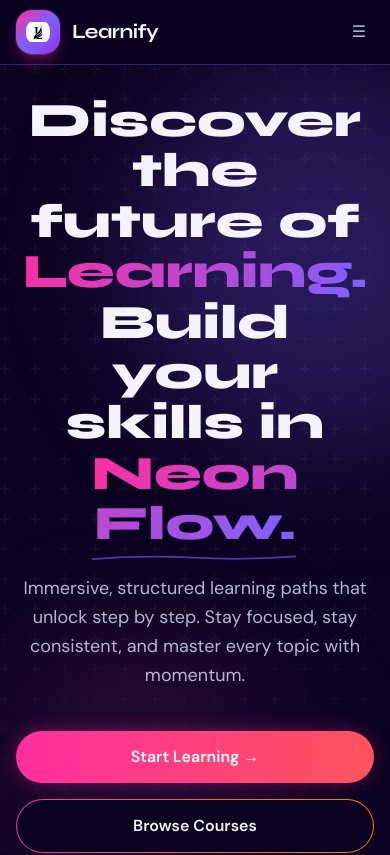
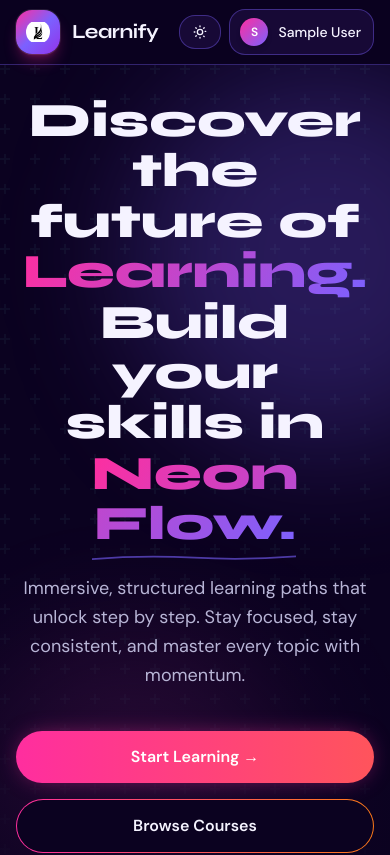
Before and after one commit to AbhinavKG27/learnify-lms, a Next.js app in the folder frontend/: page / in a window 390 px wide. Shown: the top 855 px of the page. Built offline with nearby package versions, Linux system fonts and the light colour scheme; no server answers; sample sign-in values are in the browser's storage.

Commit message:
Updated Mobile View

```diff
--- a/frontend/components/layout/Navbar.js
+++ b/frontend/components/layout/Navbar.js
@@ -1,7 +1,7 @@
 import Image from 'next/image';
 import Link from 'next/link';
 import { useRouter } from 'next/router';
-import { useState } from 'react';
+import { useState, useEffect, useRef } from 'react';
 import { useAuth } from '../../hooks/useAuth';
 import { useTheme } from '../../hooks/useTheme';
 
@@ -21,104 +21,132 @@ export default function Navbar() {
   const { user, logout, isAuthenticated } = useAuth();
   const { isDark, toggleTheme } = useTheme();
   const router = useRouter();
-  const [mobileOpen, setMobileOpen] = useState(false);
+
   const [dropdownOpen, setDropdownOpen] = useState(false);
+  const dropdownRef = useRef(null);
 
   const handleLogout = async () => {
     await logout();
     router.push('/');
   };
 
+  // Close dropdown on outside click (Works for Mobile + Desktop)
+  useEffect(() => {
+    function handleClickOutside(e) {
+      if (dropdownRef.current && !dropdownRef.current.contains(e.target)) {
+        setDropdownOpen(false);
+      }
+    }
+    document.addEventListener('mousedown', handleClickOutside);
+    return () => document.removeEventListener('mousedown', handleClickOutside);
+  }, []);
+
   return (
-    <nav className="fixed top-0 left-0 right-0 z-50 backdrop-blur-xl border-b border-neon-violet/25 dark:border-neon-violet/35 bg-background/80 dark:bg-background-dark/80 transition-all duration-300">
+    <nav className="fixed top-0 left-0 right-0 z-50 backdrop-blur-xl border-b border-neon-violet/25 dark:border-neon-violet/35 bg-background/85 dark:bg-background-dark/85 transition-all duration-300">
       <div className="max-w-7xl mx-auto px-4 sm:px-6 lg:px-8">
-        {/* Perfect vertical alignment container */}
+
+        {/* MAIN NAV BAR */}
         <div className="flex items-center justify-between h-16">
 
-          {/* ===== BRAND / LOGO (FIXED ALIGNMENT + CURVED NEON) ===== */}
+          {/* ===== LOGO + NAME ===== */}
           <Link href="/" className="flex items-center gap-3 group select-none">
-
-            {/* Curvy Neon Logo Shell */}
             <div className="
-  relative
-  w-11 h-11
-  flex items-center justify-center
+              relative w-11 h-11 flex items-center justify-center
               rounded-2xl
               bg-gradient-to-br from-neon-pink via-neon-violet to-purple-600
               shadow-lg shadow-neon-pink/30
               ring-1 ring-white/10
               overflow-hidden
-  backdrop-blur-sm
               transition-all duration-300
               group-hover:scale-105
             ">
-
-              {/* Logo Image (Perfect Fit) */}
               <Image
                 src="/logo.png"
                 alt="Learnify logo"
-            width={28}
-            height={28}
+                width={26}
+                height={26}
                 priority
-            className="
-              w-7 h-7
-              object-contain
-              rounded-xl
-              p-0.5
-              bg-transparent
-              mix-blend-normal
-              "
+                className="w-6 h-6 object-contain rounded-full"
               />
             </div>
 
-            {/* Brand Text (Perfect Baseline Alignment) */}
+            {/* ALWAYS visible (mobile + desktop) */}
             <span className="font-display font-bold text-xl tracking-tight leading-none text-text-primary dark:text-text-primary-dark">
               Learnify
             </span>
           </Link>
 
-          {/* CENTER NAV */}
-          <div className="hidden md:flex items-center gap-1">
+          {/* ===== DESKTOP NAV ===== */}
+          <div className="hidden md:flex items-center gap-2">
             <Link href="/#courses" className="btn-ghost text-sm">Courses</Link>
             {isAuthenticated && (
               <Link href="/dashboard" className="btn-ghost text-sm">Dashboard</Link>
             )}
           </div>
 
-          {/* RIGHT SIDE */}
-          <div className="hidden md:flex items-center gap-3">
+          {/* ===== RIGHT SIDE (MOBILE + DESKTOP UNIFIED) ===== */}
+          <div className="flex items-center gap-2 md:gap-3">
+
+            {/* THEME TOGGLE (VISIBLE ON MOBILE NOW) */}
             <button
               onClick={toggleTheme}
               className="inline-flex items-center gap-2 rounded-2xl px-3 py-2 text-xs font-semibold border border-neon-violet/35 dark:border-neon-violet/40 bg-surface/90 dark:bg-surface-dark/90 text-text-primary dark:text-text-primary-dark transition-all duration-300 hover:scale-105"
               aria-label="Toggle theme"
             >
               <ThemeIcon isDark={isDark} />
+              <span className="hidden sm:inline">
                 {isDark ? 'Light' : 'Dark'}
+              </span>
             </button>
 
+            {/* ===== USER (REPLACES HAMBURGER ON MOBILE) ===== */}
             {isAuthenticated ? (
-              <div className="relative">
+              <div className="relative" ref={dropdownRef}>
                 <button
                   onClick={() => setDropdownOpen(!dropdownOpen)}
-                  className="flex items-center gap-2.5 pl-3 pr-4 py-2 rounded-2xl bg-surface/90 dark:bg-surface-dark/90 border border-neon-violet/35 dark:border-neon-violet/40 transition-all hover:scale-[1.02]"
+                  className="flex items-center gap-2.5 pl-2.5 pr-3 py-2 rounded-2xl
+                  bg-surface/90 dark:bg-surface-dark/90
+                  border border-neon-violet/35 dark:border-neon-violet/40
+                  transition-all hover:scale-[1.02]"
                 >
-                  <div className="w-7 h-7 rounded-xl bg-gradient-to-br from-neon-pink to-neon-violet flex items-center justify-center text-xs font-bold text-white">
+                  {/* Avatar */}
+                  <div className="w-7 h-7 rounded-full bg-gradient-to-br from-neon-pink to-neon-violet flex items-center justify-center text-xs font-bold text-white shadow-md">
                     {user?.name?.charAt(0).toUpperCase()}
                   </div>
-                  <span className="text-sm text-text-primary dark:text-text-primary-dark font-medium">
+
+                  {/* USER NAME (NOW VISIBLE ON MOBILE) */}
+                  <span className="text-sm text-text-primary dark:text-text-primary-dark font-medium max-w-[90px] truncate">
                     {user?.name}
                   </span>
                 </button>
 
+                {/* DROPDOWN MENU (Mobile + Desktop) */}
                 {dropdownOpen && (
-                  <div className="absolute right-0 mt-2 w-48 card shadow-xl shadow-black/30 py-1 z-50">
-                    <Link href="/dashboard" className="flex items-center gap-2 px-4 py-2.5 text-sm text-text-secondary dark:text-text-secondary-dark hover:bg-neon-violet/10 dark:hover:bg-white/5 transition-colors">
+  <div className="absolute right-0 mt-2 w-48 rounded-2xl bg-surface dark:bg-surface-dark border border-neon-violet/30 shadow-xl py-1 z-50">
+
+    {/* 👇 COURSES - MOBILE ONLY */}
+    <Link
+  href="/#courses"
+  onClick={() => setDropdownOpen(false)}
+  className="flex items-center gap-2 px-4 py-2.5 text-sm hover:bg-neon-violet/10 md:hidden"
+>
+  📚 Courses
+</Link>
+
+    {/* Dashboard (All devices) */}
+    <Link
+      href="/dashboard"
+      onClick={() => setDropdownOpen(false)}
+      className="block px-4 py-2.5 text-sm hover:bg-neon-violet/10"
+    >
       Dashboard
     </Link>
-                    <hr className="border-neon-violet/20 dark:border-neon-violet/30 my-1" />
+
+    <hr className="border-neon-violet/20 my-1" />
+
     <button
       onClick={handleLogout}
-                      className="w-full flex items-center gap-2 px-4 py-2.5 text-sm text-neon-pink hover:bg-neon-pink/10 transition-colors"
+      className="w-full text-left px-4 py-2.5 text-sm text-neon-pink hover:bg-neon-pink/10"
     >
       Sign Out
     </button>
@@ -126,16 +154,12 @@ export default function Navbar() {
 )}
               </div>
             ) : (
-              <>
+              <div className="flex items-center gap-2">
                 <Link href="/login" className="btn-ghost text-sm">Sign In</Link>
                 <Link href="/register" className="btn-primary text-sm">Get Started</Link>
-              </>
+              </div>
             )}
           </div>
-
-          <button onClick={() => setMobileOpen(!mobileOpen)} className="md:hidden btn-ghost p-2">
-            ☰
-          </button>
         </div>
       </div>
     </nav>
```
Lines whose indentation alone changed are shown as unchanged.
